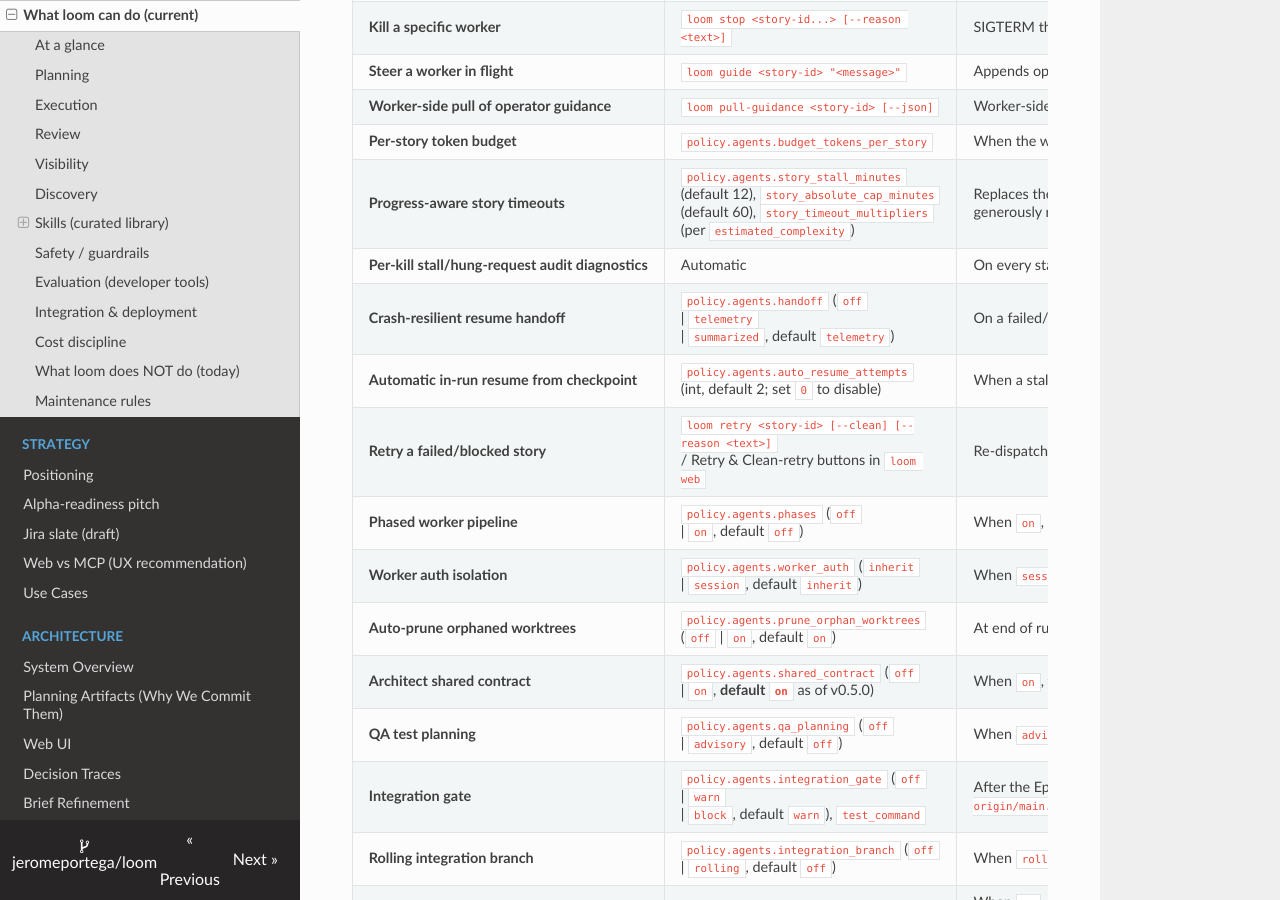
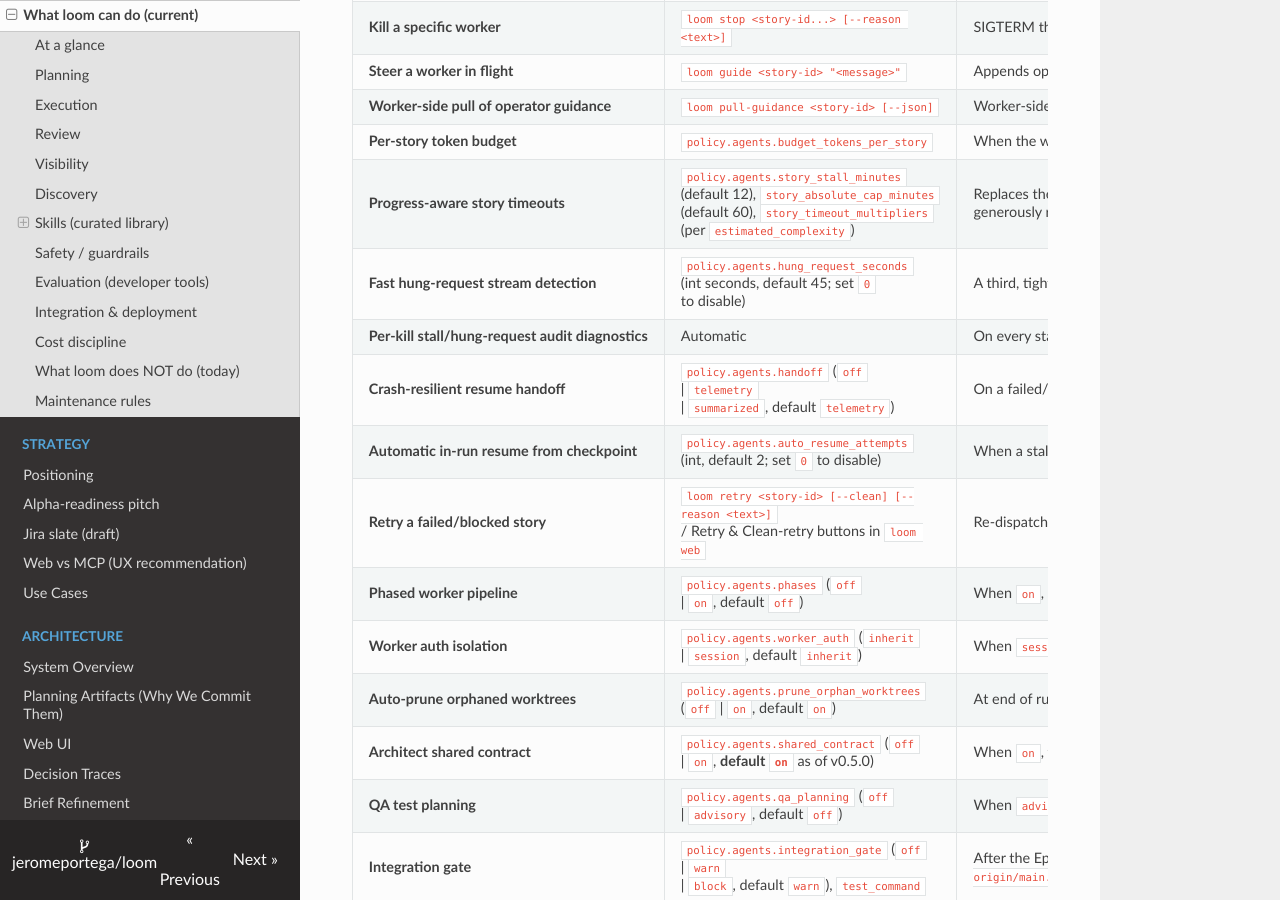
Before and after one commit to jeromeportega/loom, an MkDocs documentation site: the page built from docs/capabilities.md, in a window 1280 px wide and 900 px high, scrolled down 3174 px. Built offline with MkDocs 1.6.1, drawn with Linux system fonts in a browser that asks for light colours; nearby versions of some CDN libraries; some of the changed text lies outside the part shown.

Commit message:
fix(policy): declare hung_request_seconds + auto_resume_attempts in policy.schema.yaml and document them
epic-030's story-030-001 added these knobs to the zod schema (types.ts) but
not to schemas/policy.schema.yaml, and the docs story (030-005) never ran
because the epic stalled — so the capabilities drift guard correctly failed
(auto_resume_attempts documented but absent from the live YAML schema surface).
Adds both knobs to policy.schema.yaml matching types.ts, plus a capabilities
row + fence token for hung_request_seconds. Recovered alongside epic-032.

Co-Authored-By: Claude Opus 4.8 (1M context) <noreply@anthropic.com>

```diff
--- a/docs/capabilities.md
+++ b/docs/capabilities.md
@@ -57,6 +57,7 @@ One interface over the engine:
 | **Worker-side pull of operator guidance** | `loom pull-guidance <story-id> [--json]` | Worker-side CLI read of new operator guidance since the last pull. Prints appended text as plain text; `--json` emits `{ content, has_more }`. Exits 0 with "no new guidance" when nothing is new; exits non-zero on error with a one-line message (no stack trace). Complement to `loom guide`. |
 | **Per-story token budget** | `policy.agents.budget_tokens_per_story` | When the worker's cumulative tokens exceed the cap, the subprocess is SIGTERM'd and the story marked failed. Requires `claude-cli` backend. |
 | **Progress-aware story timeouts** | `policy.agents.story_stall_minutes` (default 12), `story_absolute_cap_minutes` (default 60), `story_timeout_multipliers` (per `estimated_complexity`) | Replaces the old fixed 30-min wall-clock kill. A worker is killed after the stall window of zero output (resets on any stdout/stderr) OR the absolute cap regardless. Kills the worker's process group with SIGTERM→SIGKILL escalation. Before any timeout/budget kill, uncommitted work is checkpoint-committed (`wip: … [loom]`, `--no-verify`) so a kill becomes a resumable commit. The stall reset depends on the backend streaming stdout: the `cursor-cli` backend runs `cursor-agent --output-format stream-json --stream-partial-output`, so incremental assistant output keeps the stall timer alive the same way `claude-cli`'s stream-json does — set `story_stall_minutes` generously relative to `story_absolute_cap_minutes` so a genuinely-working cursor worker is never false-killed between events. |
+| **Fast hung-request stream detection** | `policy.agents.hung_request_seconds` (int seconds, default 45; set `0` to disable) | A third, tighter liveness bound (epic-030) beside the minute-based stall/cap. When a worker emits `system/status status=requesting` and then no stream activity arrives within this many seconds, the guard concludes the model call has hung and kills the worker — recovering in seconds instead of waiting the full `story_stall_minutes` window. Any incremental stream event (partial tokens, tool events) disarms it, so a streaming-but-slow worker is never killed earlier than before. |
 | **Per-kill stall/hung-request audit diagnostics** | Automatic | On every stall or hung-request guard kill, loom writes a `worker_stall_kill` audit row recording: the kill reason (`stall` / `hung_request`), silence kind (`fully_silent_subprocess` / `hung_request_no_response`), the last stream event label seen before the kill (or `(none)` if nothing ever streamed), whether a checkpoint was committed, and the current auto-resume attempt index. Readable via `loom audit --story <id>`. Produced by `StallKillAudit.recordStallKill` before any re-dispatch decision so the record is written even when auto-resume later rejects. |
 | **Crash-resilient resume handoff** | `policy.agents.handoff` (`off` \| `telemetry` \| `summarized`, default `telemetry`) | On a failed/blocked story loom writes `.loom/handoff/<id>.md` from durable telemetry (git log + decision traces + audit). A non-clean retry injects it so the resumed worker continues instead of starting over. `telemetry` costs zero extra tokens. |
 | **Automatic in-run resume from checkpoint** | `policy.agents.auto_resume_attempts` (int, default 2; set `0` to disable) | When a stall or hung-request guard kill produces a checkpoint commit, the supervisor automatically re-dispatches the worker via `StoryRetryService.prepare()` — the resumed worker picks up from `.loom/handoff/<id>.md` instead of starting over. Each auto-resume increments a run-scoped (non-persisted) counter per story; once the counter reaches `auto_resume_attempts`, the story is left failed and requires a manual `loom retry`. A clean `loom retry` always grants a fresh budget. Workers killed by the absolute cap (`cap` reason) or without a checkpoint are never auto-resumed. Distinct from manual retry: no operator action required — recovery is fully automatic within the same run. |
@@ -324,6 +325,7 @@ truth.
 `policy.agents.cursor_model`
 `policy.agents.epic_buildup`
 `policy.agents.handoff`
+`policy.agents.hung_request_seconds`
 `policy.agents.integration_branch`
 `policy.agents.integration_gate`
 `policy.agents.integrator`
```
Also changed, not shown: 1 other file.
